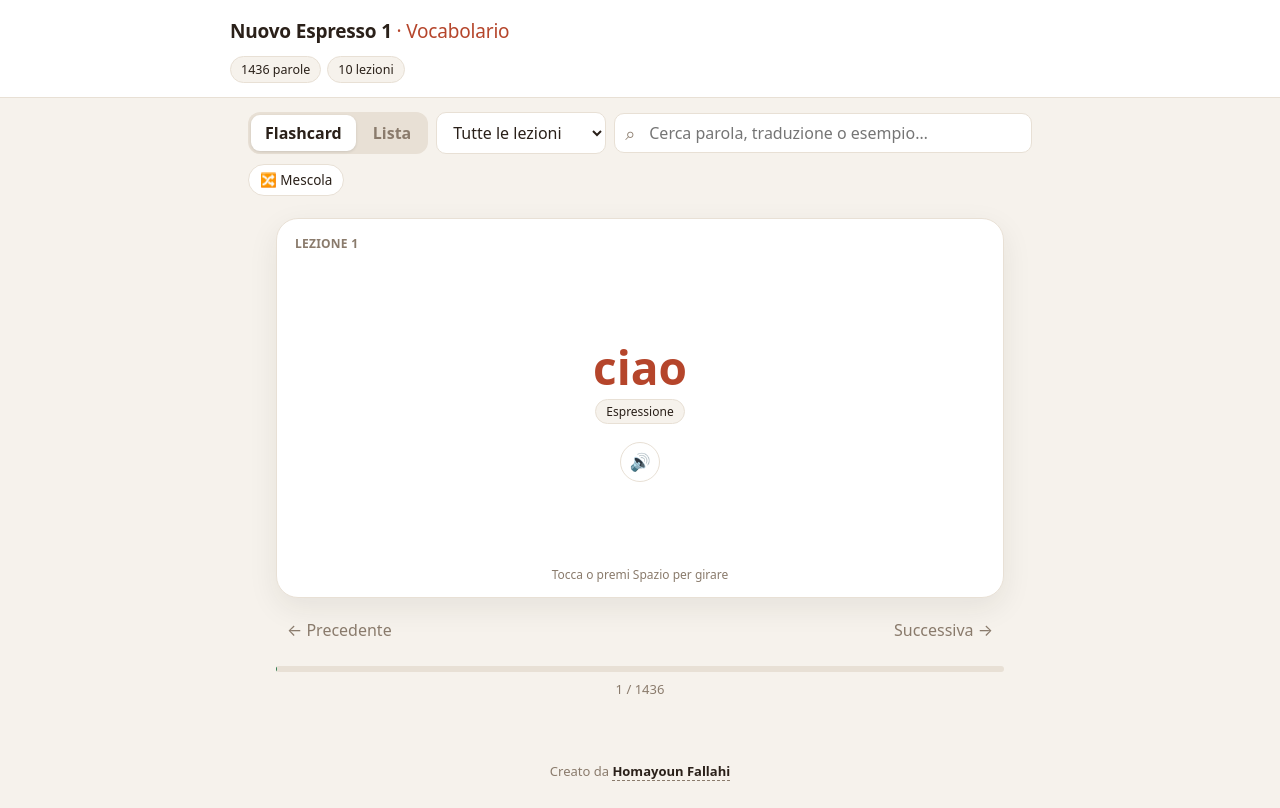
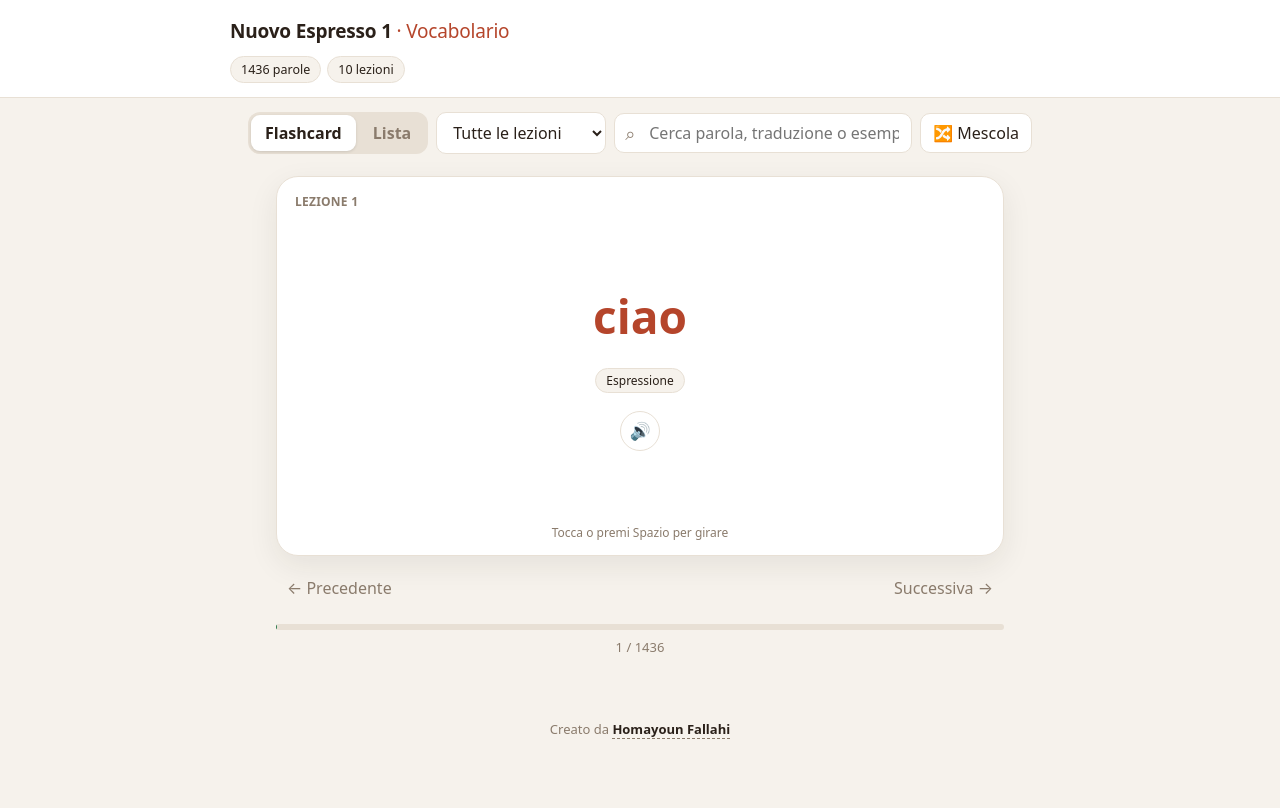
Before and after one commit to HomayounFallahi/A1-Italian, a plain HTML site: page index.html in a window 1280 px wide. Drawn offline with Linux system fonts and the light colour scheme.

Commit message:
Move Mescola to top row and increase spacing between word, article/forms and badges
Co-Authored-By: Claude Haiku 5.5 <noreply@anthropic.com>
Claude-Session: https://claude.ai/code/session_01D9KvseMwRsw8U2gW3yXZ3x

```diff
--- a/index.html
+++ b/index.html
@@ -82,8 +82,8 @@
           padding: 28px 22px; backface-visibility: hidden; -webkit-backface-visibility: hidden; display: flex; flex-direction: column; justify-content: center; align-items: center; text-align: center; }
   .back { transform: rotateY(180deg); }
   .lesson-tag { position: absolute; top: 16px; left: 18px; font-size: 12px; color: var(--muted); font-weight: 600; letter-spacing: .02em; text-transform: uppercase; }
-  .word { font-size: clamp(32px, 7vw, 46px); font-weight: 750; color: var(--accent); margin: 8px 0 6px; word-break: break-word; line-height: 1.1; }
-  .badges { display: flex; gap: 6px; justify-content: center; flex-wrap: wrap; }
+  .word { font-size: clamp(32px, 7vw, 46px); font-weight: 750; color: var(--accent); margin: 10px 0 20px; word-break: break-word; line-height: 1.1; }
+  .badges { display: flex; gap: 8px; justify-content: center; flex-wrap: wrap; margin-top: 6px; }
   .badge { font-size: 12px; padding: 3px 10px; border-radius: 99px; background: var(--bg); color: var(--ink); border: 1px solid var(--line); }
   .badge.m { background: #dfe9f5; color: #2c5d8f; border-color: transparent; }
   .badge.f { background: #f7dfe3; color: #9b2c4b; border-color: transparent; }
@@ -93,7 +93,7 @@
   .hint { position: absolute; bottom: 14px; font-size: 12px; color: var(--muted); }
   .tts { background: var(--card); border: 1px solid var(--line); border-radius: 50%; width: 40px; height: 40px; font-size: 17px; padding: 0; display: inline-flex; align-items: center; justify-content: center; flex: none; }
   .tts:hover { border-color: var(--accent); }
-  .artic { display: flex; gap: 10px; justify-content: center; flex-wrap: wrap; font-size: 16px; margin: 12px 0 16px; }
+  .artic { display: flex; gap: 12px; justify-content: center; flex-wrap: wrap; font-size: 16px; margin: 4px 0 26px; }
   .artic:empty { display: none; }
   .art-s, .art-p { background: var(--bg); border: 1px solid var(--line); border-radius: 10px; padding: 4px 10px; }
   .art-s b, .art-p b { font-size: 10.5px; color: var(--muted); font-weight: 700; margin-inline-end: 6px; text-transform: uppercase; letter-spacing: .04em; }
@@ -158,8 +158,6 @@
     </div>
     <select id="lessonSel" aria-label="Lezione"></select>
     <div class="search"><input type="text" id="search" placeholder="Cerca parola, traduzione o esempio…" aria-label="Cerca"></div>
-  </div>
-  <div class="row-actions">
     <button id="shuffleBtn">🔀 Mescola</button>
   </div>
 </div>
```
